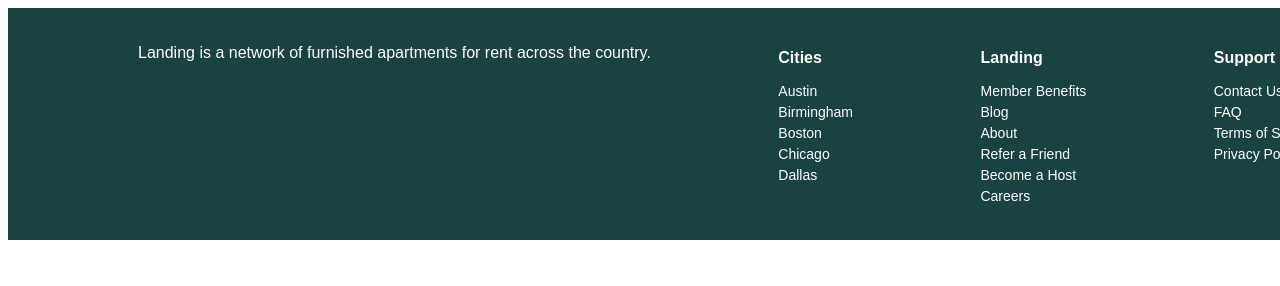
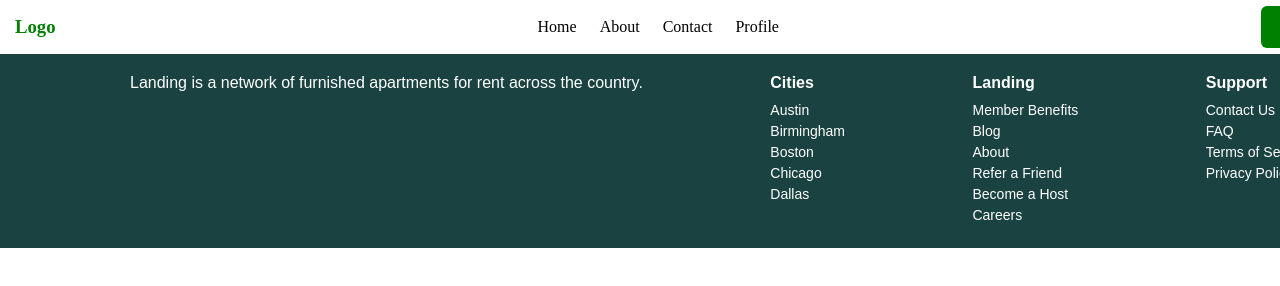
Before and after one commit to Amina066/our-work, a plain HTML site: page index.html in a window 1280 px wide. Shown: the top 286 px of the page. Drawn offline with Linux system fonts and the light colour scheme.

Commit message:
update header style

```diff
--- a/index.html
+++ b/index.html
@@ -7,7 +7,16 @@
     <link rel="stylesheet" href="style.css">
 </head>
 <body>
-    <header class="header"></header>
+    <header class="header">
+        <h3>Logo</h3>
+        <ul>
+            <li>Home</li>
+            <li>About</li>
+            <li>Contact</li>
+            <li>Profile</li>
+        </ul>
+        <button>Login</button>
+    </header>
 
     <footer class="footer">
         <div class="footer-container">
--- a/style.css
+++ b/style.css
@@ -41,3 +41,40 @@
     padding-top: 10px;
     font-size: 14px;
   }
+*{
+    padding: 0;
+    margin: 0;
+    box-sizing: border-box;
+}
+
+.header {
+    width: 1440px;
+    height: 54px;
+    display: flex;
+    justify-content: space-between;
+    align-items: center;
+    box-shadow: 0 4px 10px black;
+    margin: 0 auto;
+    padding: 2px 15px;
+}
+
+.header h3 {
+    color: green;
+}
+
+.header ul {
+    list-style: none;
+    display: flex;
+    gap: 23px;
+}
+
+.header button {
+    width: 164px;
+    height: 42px;
+    background-color: green;
+    color: white;
+    font-size: 22px;
+    font-weight: 500;
+    border-radius: 6px;
+    border: none;
+}
```
